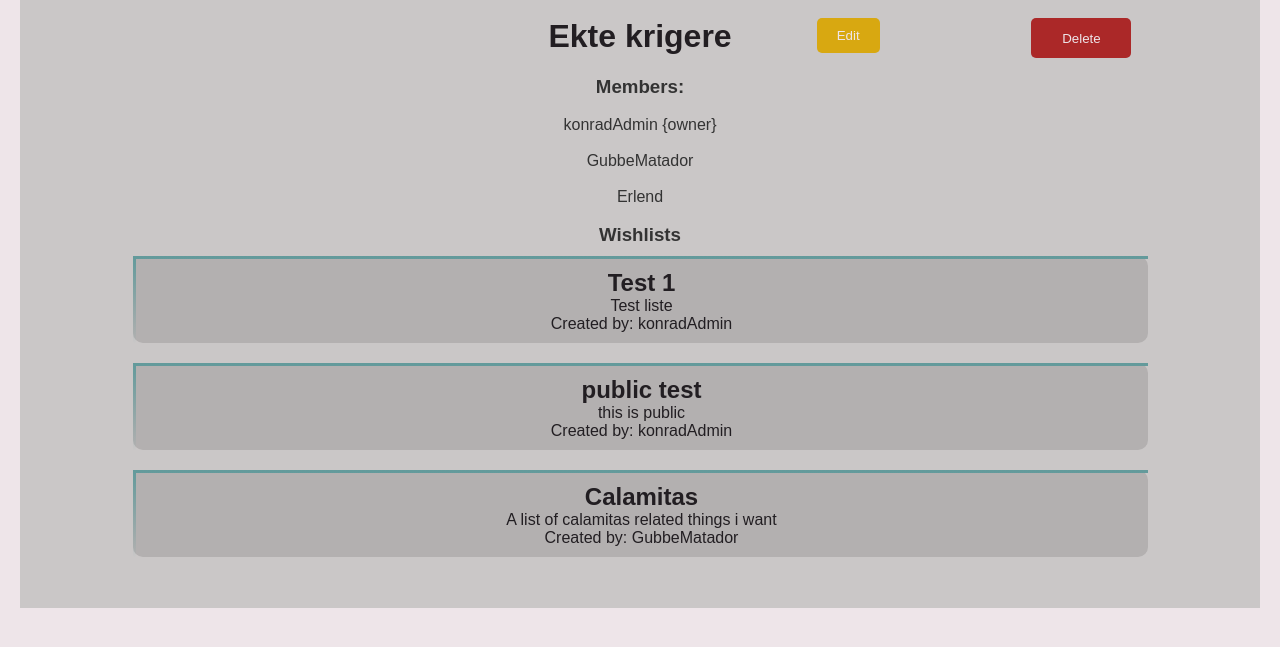
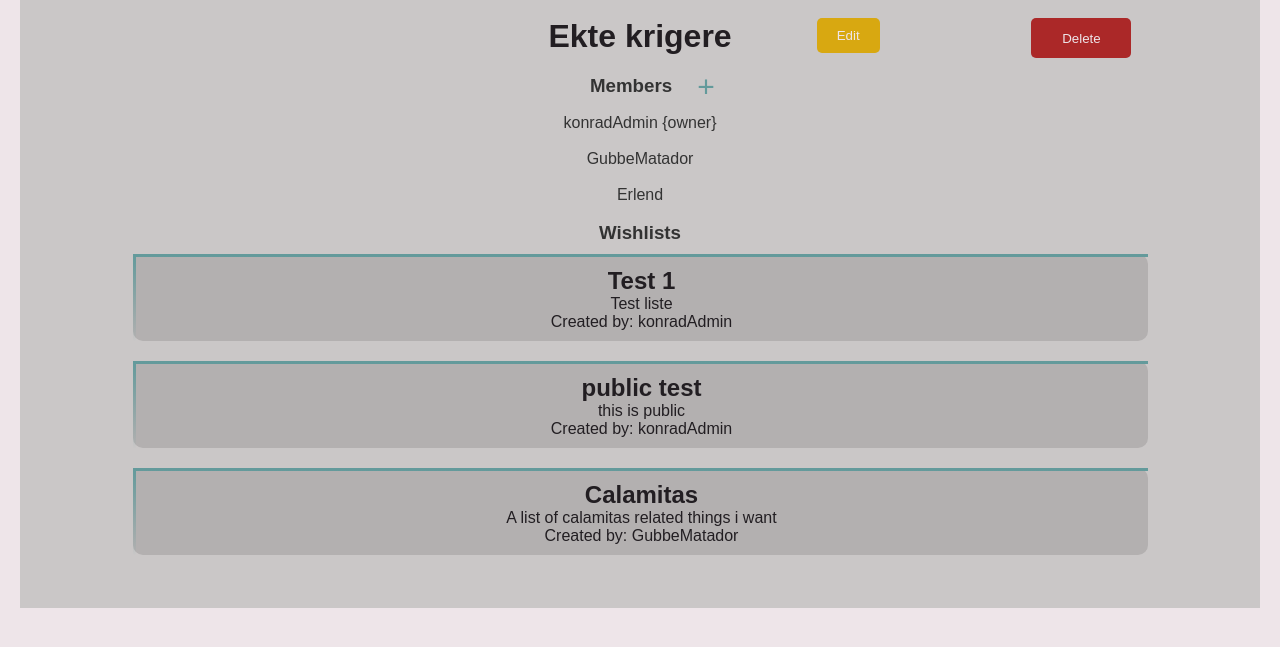
Before and after one commit to TheStrgamer/Wishlist, a Django app: page /groups/1/ in a window 1280 px wide. Shown: the part 50-697 px from the top of the page. Run offline with Django 5.2, Linux system fonts and the light colour scheme; a user stored in the database is signed in; data comes from the database, SQL or seed files in the repository; both versions use the stored data as it was after the commit.

Commit message:
Added feature to add member to group

```diff
--- a/wishlist/wishlistManager/static/styles/styles.css
+++ b/wishlist/wishlistManager/static/styles/styles.css
@@ -415,6 +415,22 @@ input[type="password"], textarea {
     background-color: #00000000;
 }
 
+.transparent_button_small {
+    background-color: #00000000;
+    border: none;
+    cursor: pointer;
+    font-size: 30px;
+    width: 20px;
+    height: 20px;
+    padding: 0px;
+    color: #639a9b;
+    line-height: 0.5;
+    text-align: center;
+}
+.transparent_button_small:hover {
+    background-color: #00000000;
+}
+
 .invites {
     flex:1
 }
@@ -427,3 +443,20 @@ input[type="password"], textarea {
     width: 300px;
     padding: 0px;
 }
+.titlebox_small {
+    display: flex;
+    align-items: center;
+    height: 20px;
+    width: 150px;
+    padding: 0px;
+    padding-left: 50px;
+}
+.leftForm {
+    display: flex;
+    flex-direction: column;
+    align-items: center;
+    justify-content: center;
+    width: 50%;
+    padding: 0px;
+    margin-left: 0%;
+}
--- a/wishlist/wishlistManager/templates/groups/group_detail.html
+++ b/wishlist/wishlistManager/templates/groups/group_detail.html
@@ -37,7 +37,12 @@
 
 
         <br>
-        <h3>Members:</h3>
+        <div class="titlebox_small" >
+            <h3>Members</h3>
+            <form action="{% url 'add_user_to_group' group.id %}" method = "get">
+                <button class="transparent_button_small" type="submit" >+</button>
+            </form>
+        </div>
         {% for user in users %}
         <br>
 
--- a/wishlist/wishlistManager/views.py
+++ b/wishlist/wishlistManager/views.py
@@ -270,14 +270,21 @@ def add_user_to_group_view(request, group_id):
         url = reverse('group_detail', args=[group_id])
         return redirect(url)
     if request.method== "POST":
+        if User.objects.filter(username=request.POST.get('username')).exists() == False:
+            form = WishlistGroupForm(owner=request.user, instance=group)
+            context = {'form': form, 'group':group, 'message':"No user with that username exists"}
+            return render(request, 'add_user.html', context)
         user = User.objects.get(username=request.POST.get('username'))
+        if user in group.members.all():
+            return redirect('group_detail', group_id)
         group.members.add(user)
         group.save()
         return redirect('group_detail', group_id)
     else:
-        form = WishlistGroupForm(owner=request.user)
-    context = {'form': form}
+        form = WishlistGroupForm(owner=request.user, instance=group)
+    context = {'form': form, 'group':group, 'message':""}
     return render(request, 'add_user.html', context)
+
 
 class ProtectedView(LoginRequiredMixin, View):
     login_url = '/login/'
```
Also changed, not shown: wishlist/wishlistManager/templates/add_user.html (added, +45 -0 lines), wishlist/db.sqlite3.
